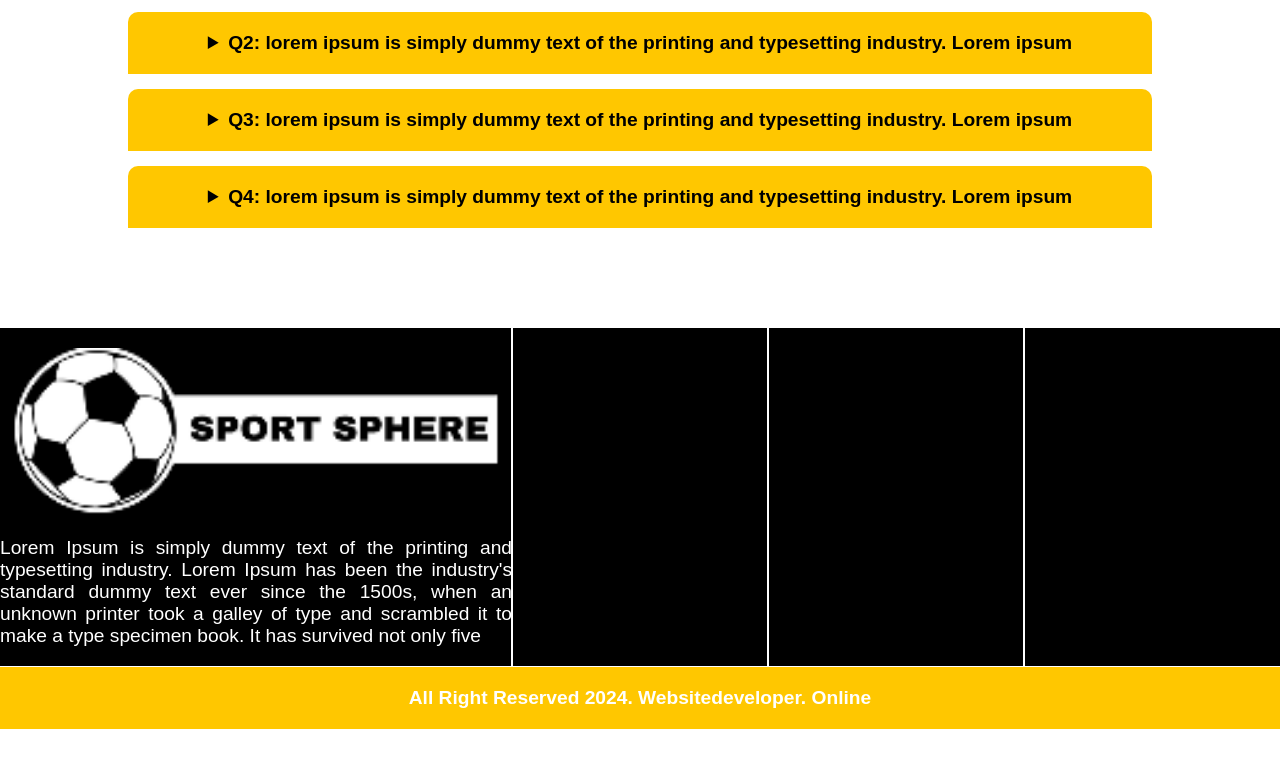
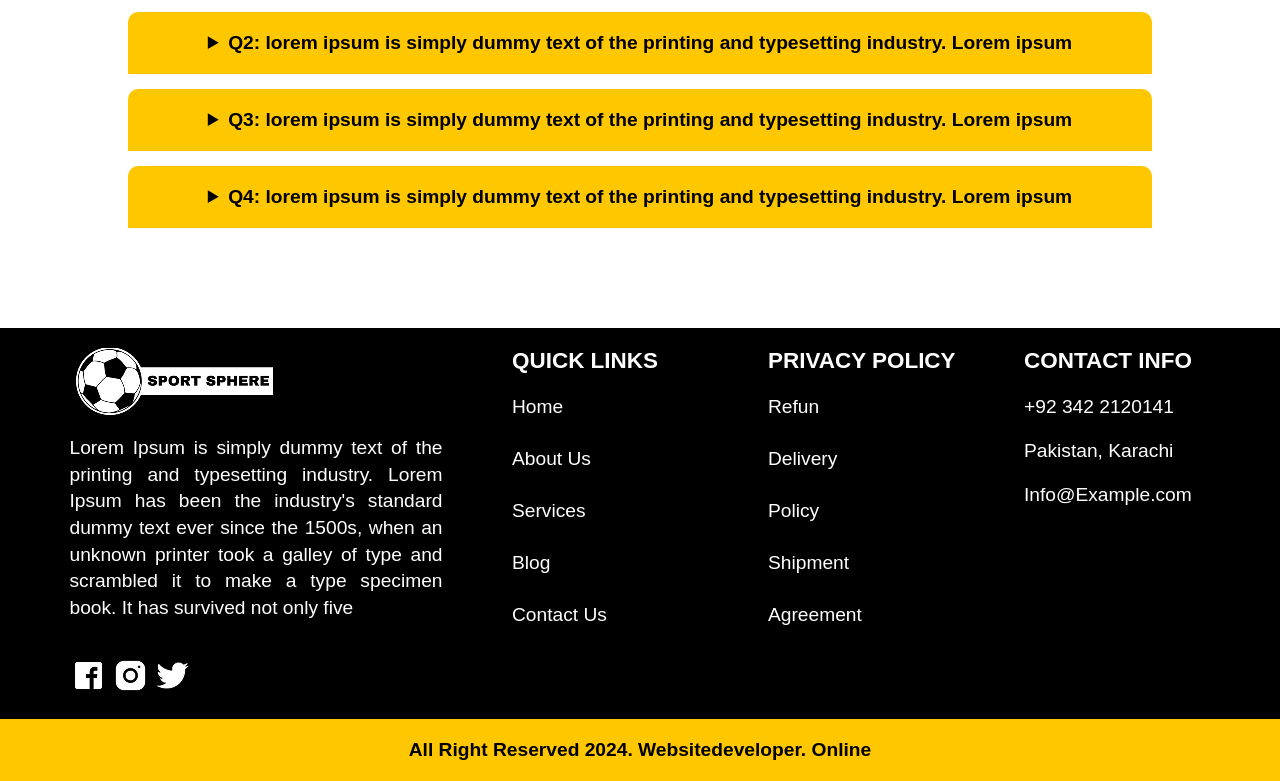
Before and after one commit to CarlosRM616/Football-Static-Website, a plain HTML site: page index.html in a window 1280 px wide. Shown: the part 2431-3212 px from the top of the page. Before the commit the page ends 3160 px from the top, so only its background shows below. Drawn offline with Linux system fonts and the light colour scheme.

Commit message:
Pagina terminada

```diff
--- a/css/index.css
+++ b/css/index.css
@@ -220,15 +220,27 @@ body {
 }
 
 #pie-pagina>div {
-    outline: 1px solid #fff;
     padding: 20px 0;
 }
 
 #pie-pagina>#info {
     flex: 1 1 40%;
     display: flex;
-    flex-direction: column;
+    justify-content: center;
+}
+
+#info>div>img {
+    width: 209px;
+}
+
+#info>div>p {
+    width: 373px;
+    height: 182px;
+
     text-align: justify;
+    line-height: 2.5ch;
+
+    margin: 5px 0 40px 0;
 }
 
 #pie-pagina>#quicklinks {
@@ -239,6 +251,17 @@ body {
     flex: 1 1 20%;
 }
 
+#pie-pagina ul, #pie-pagina  #quicklinks a, #pie-pagina  #privacypolicy a {
+    display: flex;
+    flex-direction: column;
+
+    list-style: none;
+    color: #fff;
+    text-decoration: none;
+
+    gap: 30px;
+}
+
 #pie-pagina>#contactinfo {
     flex: 1 1 20%;
 }
@@ -246,6 +269,7 @@ body {
 #pie-pagina>#copyright {
     flex: 1 1 100%;
     background-color: #FFC700;
+    color: #000;
     text-align: center;
     font-weight: bold;
 }
--- a/index.html
+++ b/index.html
@@ -87,15 +87,51 @@
     </main>
     <footer id="pie-pagina">
         <div id="info">
-            <img src="image/Raj Chauhan 1.png" alt="Logo.png">
-            <p>Lorem Ipsum is simply dummy text of the printing and typesetting industry. Lorem Ipsum has been the
-                industry's standard dummy text ever since the 1500s, when an unknown printer took a galley of type and
-                scrambled it to make a type specimen book. It has survived not only five
-            </p>
+            <div>
+                <img src="image/Raj Chauhan 1.png" alt="Logo.png">
+                <p>Lorem Ipsum is simply dummy text of the printing and typesetting industry. Lorem Ipsum has been the
+                    industry's standard dummy text ever since the 1500s, when an unknown printer took a galley of type
+                    and
+                    scrambled it to make a type specimen book. It has survived not only five
+                </p>
+                <div id="social-media">
+                    <a href="#"><img src="image/facebook.png" alt="Facebook"></a>
+                    <a href="#"><img src="image/instagram.png" alt="Instagram"></a>
+                    <a href="#"><img src="image/twitter.png" alt="Twitter"></a>
+                </div>
+            </div>
         </div>
-        <div id="quicklinks"></div>
-        <div id="privacypolicy"></div>
-        <div id="contactinfo"></div>
+        <div id="quicklinks">
+            <h3>QUICK LINKS</h3>
+            <br>
+            <ul>
+                <li><a href="#home">Home</a></li>
+                <li><a href="#aboutUs">About Us</a></li>
+                <li><a href="#services">Services</a></li>
+                <li><a href="#blog">Blog</a></li>
+                <li><a href="#contactUs">Contact Us</a></li>
+            </ul>
+        </div>
+        <div id="privacypolicy">
+            <h3>PRIVACY POLICY</h3>
+            <br>
+            <ul>
+                <li><a href="#refun">Refun</a></li>
+                <li><a href="#delivery">Delivery</a></li>
+                <li><a href="#policy">Policy</a></li>
+                <li><a href="#shipment">Shipment</a></li>
+                <li><a href="#agreement">Agreement</a></li>
+            </ul>
+        </div>
+        <div id="contactinfo">
+            <h3>CONTACT INFO</h3>
+            <br>
+            <p>+92 342 2120141</p>
+            <br>
+            <p>Pakistan, Karachi</p>
+            <br>
+            <p>Info@Example.com</p>
+        </div>
         <div id="copyright">
             <p>All Right Reserved 2024. Websitedeveloper. Online</p>
         </div>
```
Also changed, not shown: image/Facebook.png (added), image/Instagram.png (added), image/Twitter.png (added).
